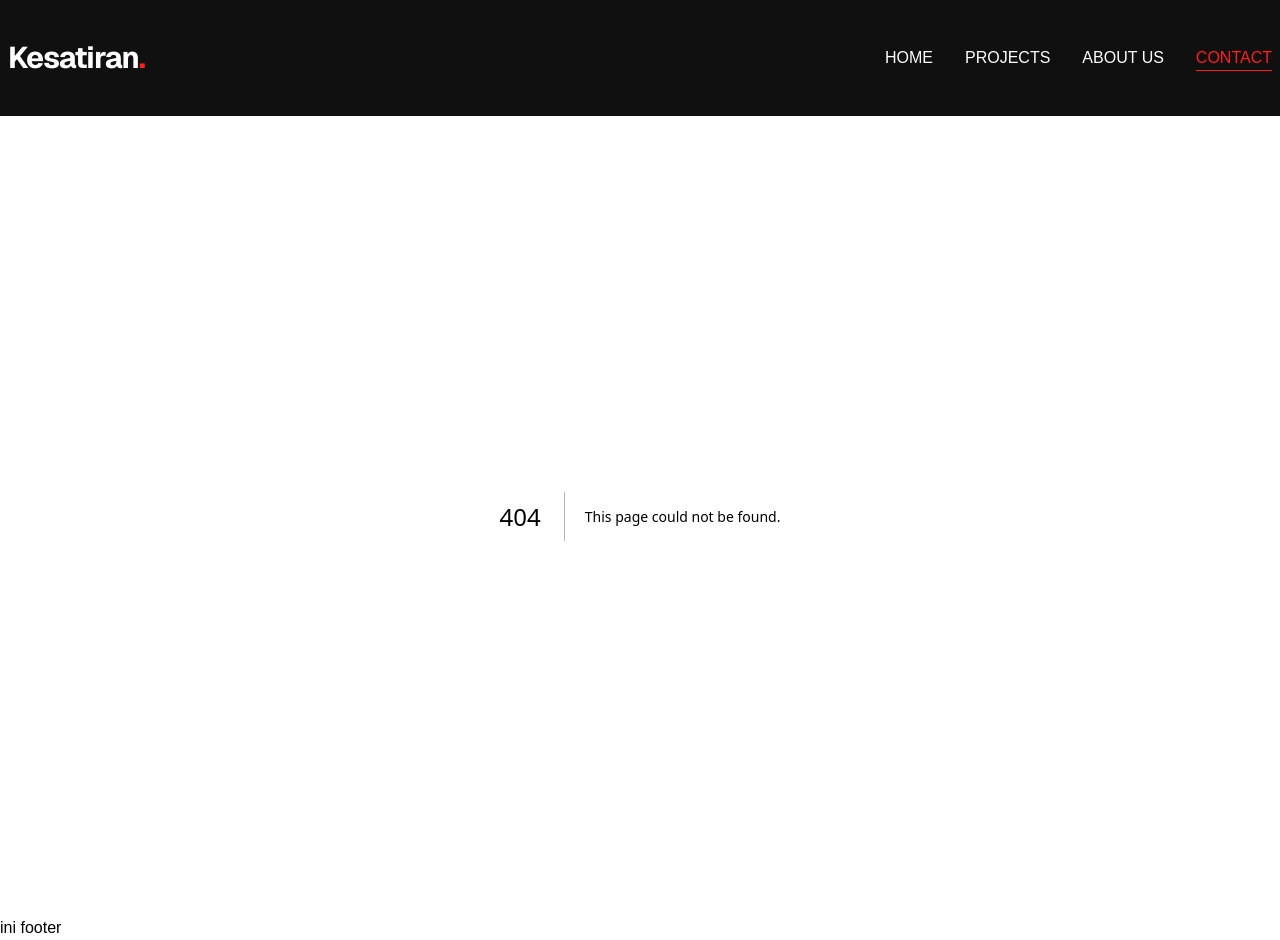
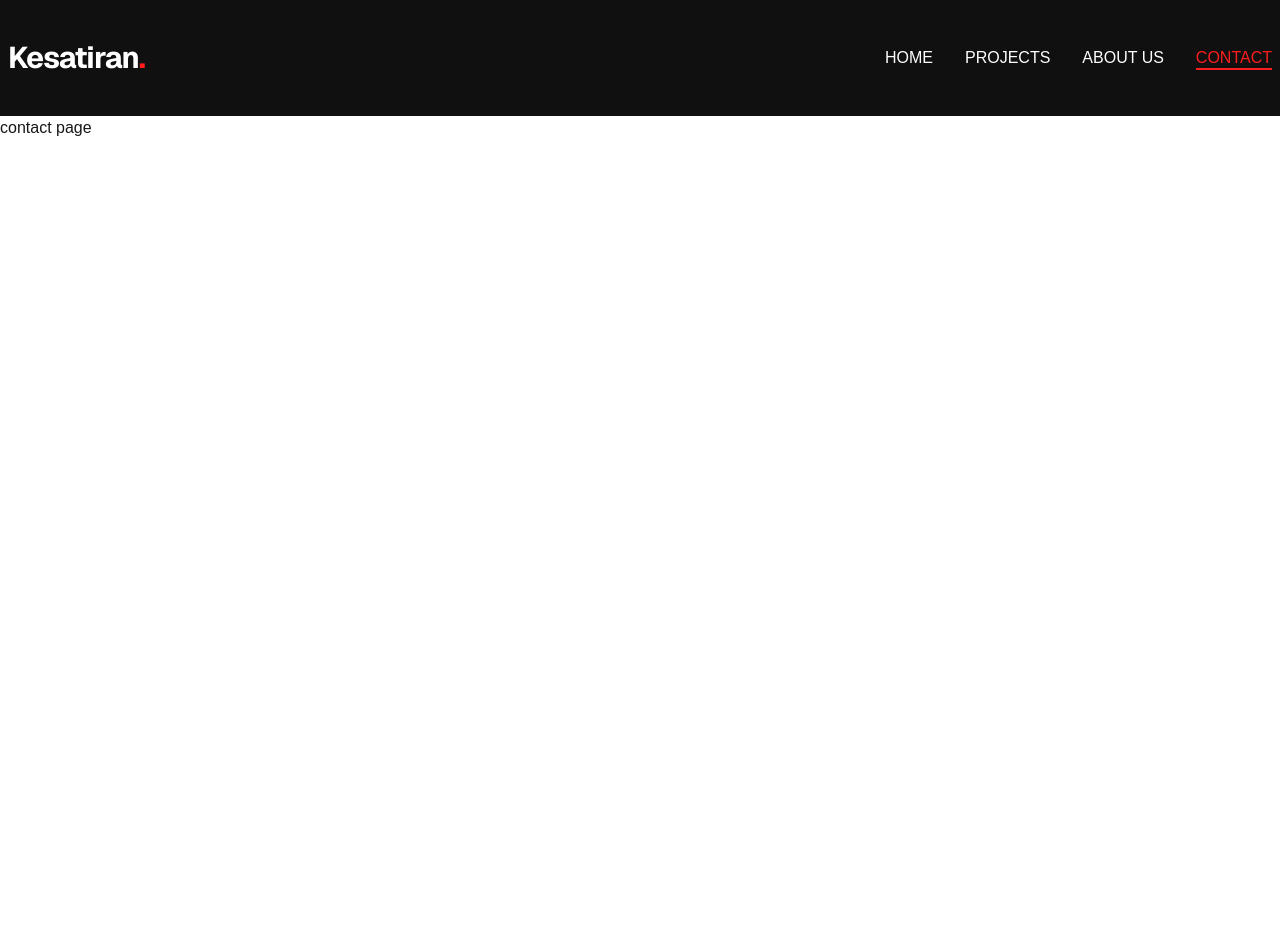
Before and after one commit to gafnaa/kesatiran, a Next.js app: page /contact in a window 1280 px wide. Before the commit this address had no page. After the commit the page ends 800 px from the top, so only its background shows below. Built offline with nearby package versions, Linux system fonts and the light colour scheme.

Commit message:
update navbar and add pages

```diff
--- /dev/null
+++ b/src/app/about/page.jsx
@@ -0,0 +1,11 @@
+
+
+const about = () => {
+    return (
+      <div>
+      about us page
+      </div>
+    )
+  }
+
+  export default about
--- /dev/null
+++ b/src/app/contact/page.jsx
@@ -0,0 +1,8 @@
+const contact = () => {
+    return (
+    <div>
+        contact page
+    </div>
+    )
+}
+export default contact
--- a/src/app/layout.js
+++ b/src/app/layout.js
@@ -1,7 +1,7 @@
 import { Geist, Geist_Mono } from "next/font/google";
 import "@/styles/globals.css";
 import Header from "@/components/Header";
-import Footer from "@/components/Footer";
+
 
 const geistSans = Geist({
   variable: "--font-geist-sans",
@@ -28,7 +28,6 @@ export default function RootLayout({ children }) {
       >
         <Header />
         {children}
-        <Footer />
       </body>
     </html>
   );
--- a/src/app/services/page.jsx
+++ b/src/app/projects/page.jsx
@@ -3,7 +3,7 @@
 const service = () => {
   return (
     <div>
-      service page
+    projects page
     </div>
   )
 }
--- a/src/components/Footer.jsx
+++ /dev/null
@@ -1,13 +0,0 @@
-import Link from "next/link"
-
-
-
-const Footer = () => {
-  return (
-    <div>
-      ini footer
-    </div>
-  )
-}
-
-export default Footer
--- a/src/components/Navbar.jsx
+++ b/src/components/Navbar.jsx
@@ -16,7 +16,7 @@ const links = [
   },
   {
     name: "ABOUT US",
-    path: "/aboutus",
+    path: "/about",
   },
   {
     name: "CONTACT",
@@ -27,17 +27,29 @@ const links = [
 const Navbar = () => {
   const pathname = usePathname();
   console.log(pathname);
-  return <nav className='flex gap-8'>
+  return <nav className="flex gap-8">
   {links.map((link, index) => {
-      return <Link
+    const isActive = link.path === pathname;
+    return (
+      <Link
         href={link.path}
         key={index}
-      className={`${link.path === pathname ? "text-[#FF1D1D] border-b-1 border-[#FF1D1D]" : ""} capitalize font-light hover:text-[#FF1D1D] transition-all`}
+        className={`group relative capitalize font-light transition-colors duration-300
+          ${isActive ? "text-[#FF1D1D]" : "text-white hover:text-[#FF1D1D]"}`}
       >
         {link.name}
+        <span
+          className={`absolute bottom-0 left-0 h-[2px] w-full bg-[#FF1D1D] transition-all duration-500 ease-in-out
+            ${isActive ? "opacity-100" : "opacity-0 group-hover:opacity-100"}
+          `}
+        />
       </Link>
+    );
   })}
 </nav>
+
+
+
 
 };
 
```
Lines whose indentation alone changed are shown as unchanged.
